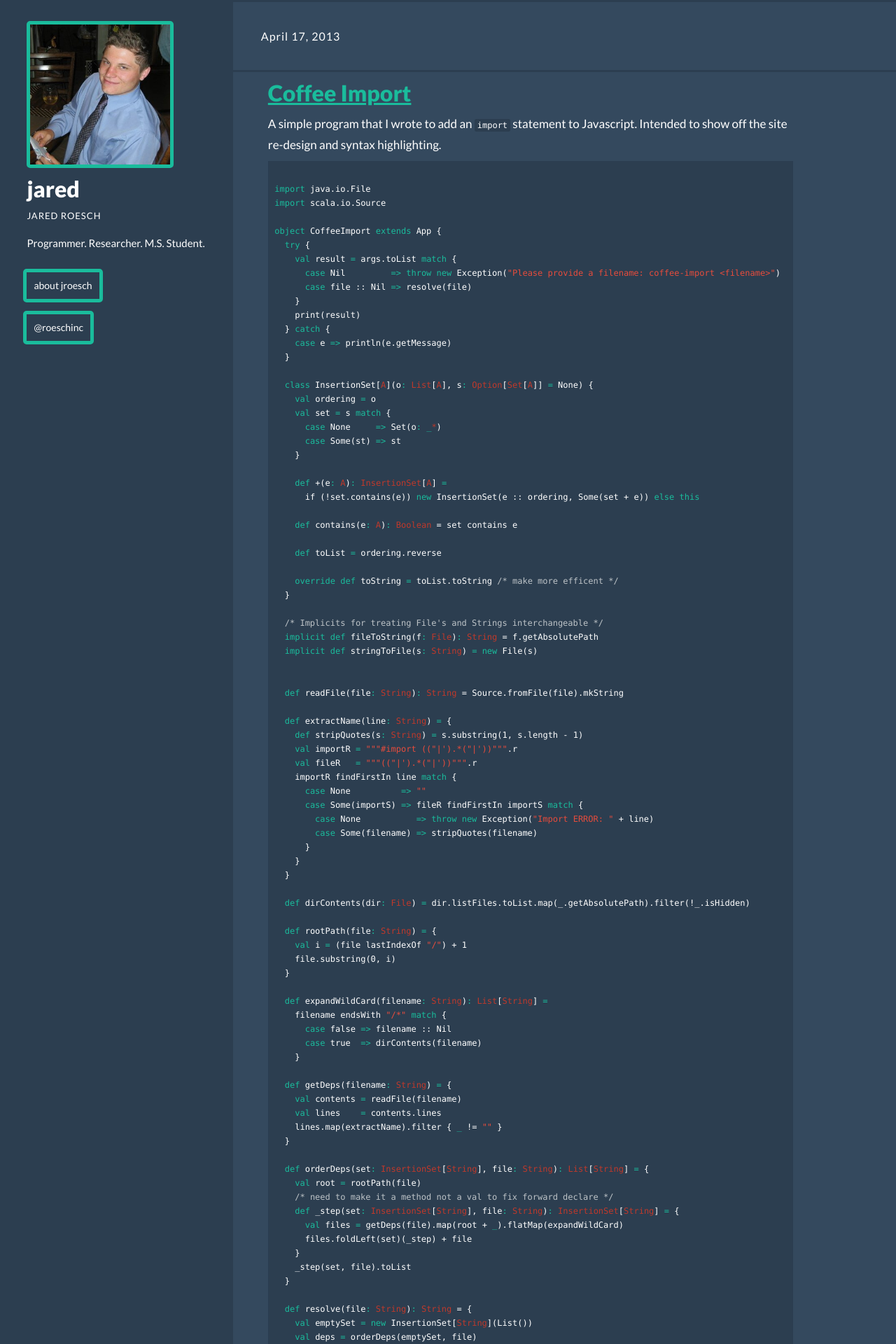
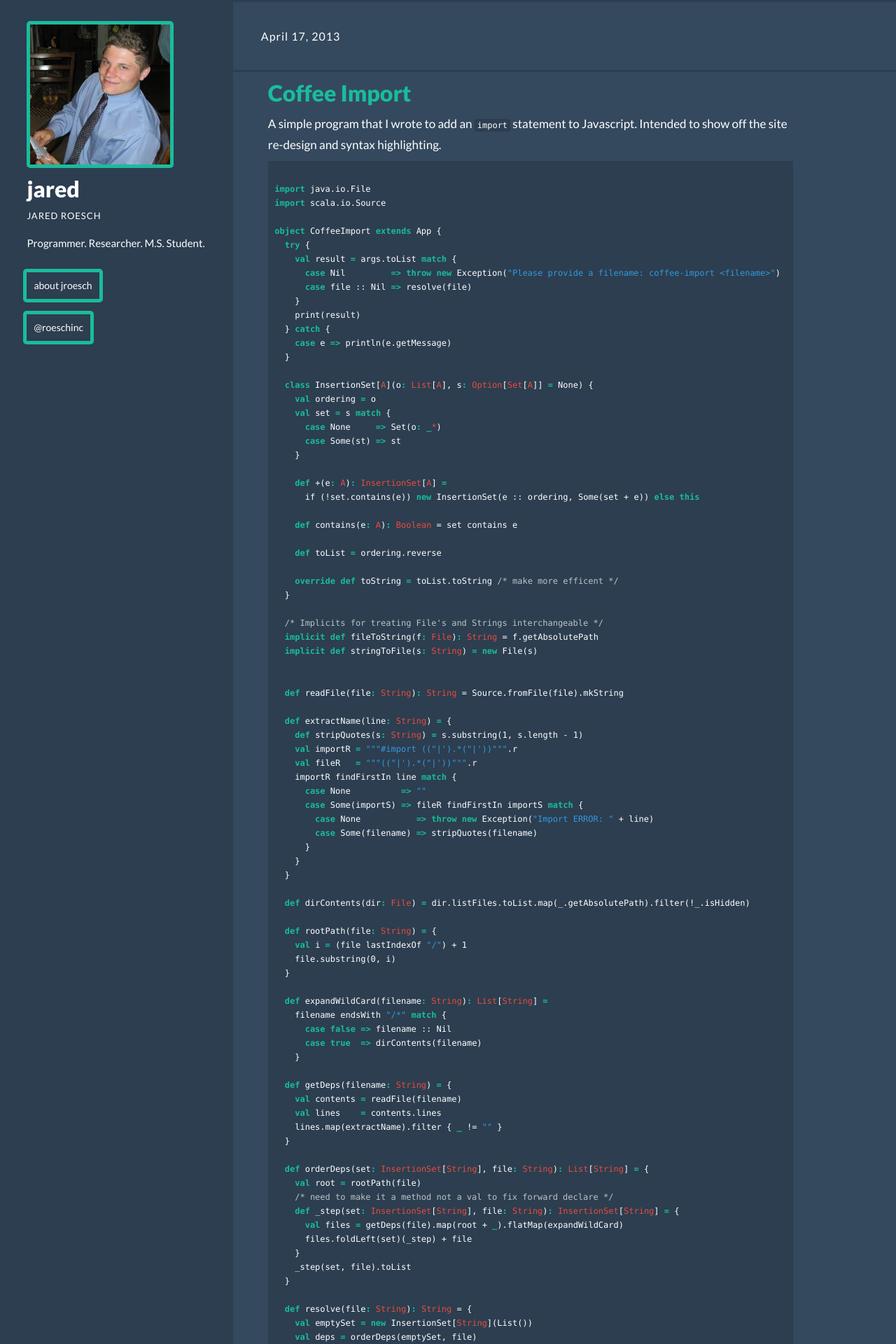
Before and after one commit to jroesch/jroesch.github.io, a Jekyll site: the page built from index.html, in a window 1280 px wide. Shown: the top 1920 px of the page at 70% size. Built offline with Jekyll 4.4.1, drawn with Linux system fonts in a browser that asks for light colours; Markdown is read by kramdown in place of the engine named in the settings.

Commit message:
updates syntax highlighting

```diff
--- a/css/site.css
+++ b/css/site.css
@@ -1,5 +1,9 @@
 body {
     background-color: #2C3E50;
+}
+
+a {
+    text-decoration: none;
 }
 
 #site {
@@ -156,22 +160,23 @@ code {
 }
 
 /* Keywords */
-code span.k {
+code span.k, code span.kp, code span.kc {
     color: #1ABC9C;
+    font-weight: bold;
 }
 
 /* Types */
 code span.kt {
-    color: #C0392B;
+    color: #E74C3C;
 }
 
 /* Strings */
-code span.s {
-    color: #E74C3C;
+code span.s, code span.s2, code span.sr {
+    color: #3498DB;
 }
 
 /* Comments */
-code span.cm {
+code span.cm, code span.c1 {
     color: #BDC3C7;
 }
 
```
